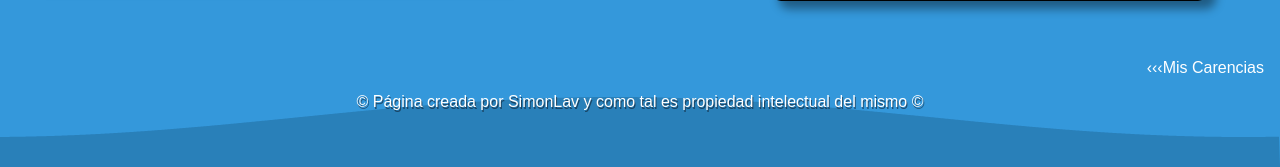
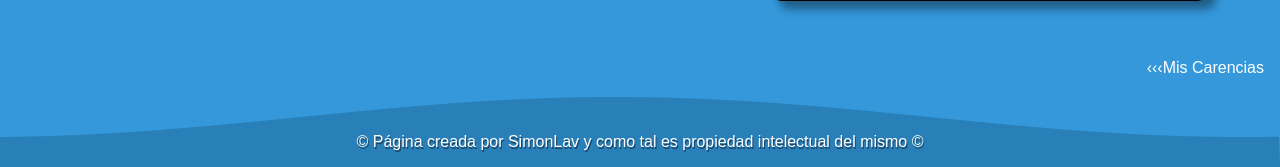
Before and after one commit to SimonLav2024/Portfolio_Simon, a PHP site: page / in a window 1280 px wide. Shown: the part 633-800 px from the top of the page. Run offline with PHP 8.4, Linux system fonts and the light colour scheme.

Commit message:
en proceso

```diff
--- a/css/styles.css
+++ b/css/styles.css
@@ -516,10 +516,12 @@ html {
 /* -------------------------------------------------------fin------------------------------------------- */
 /* ----------------------------------------------------footer------------------------------------- */
 .footer {
-    display: flex;
-    justify-content: center;
     color: white;
     text-shadow: 1px 2px 0 rgba(12, 12, 20, 0.507);
+    position: fixed;
+    bottom: 0;
+    left: 50%;
+    transform: translateX(-50%);
 }
 .carencias {
     display: flex;
```
